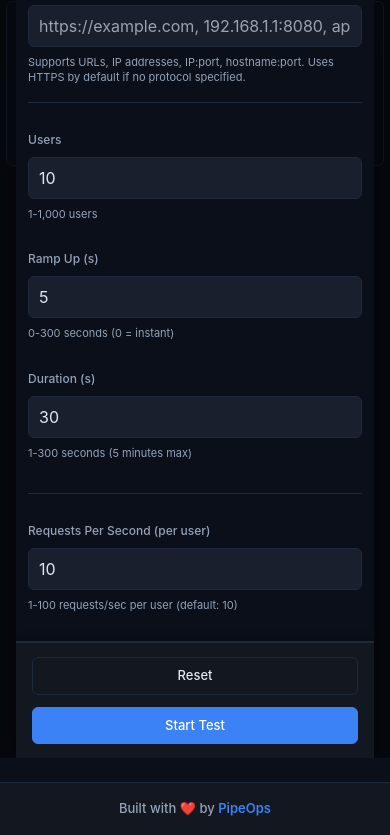
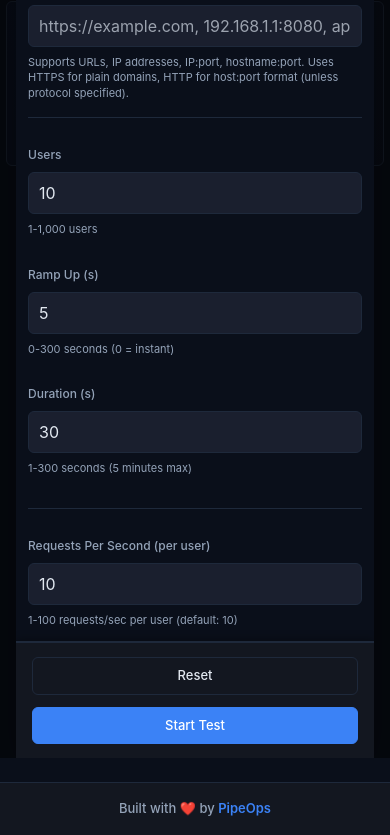
Before and after one commit to 9trocode/load-tester, a plain HTML site: page static/index.html in a window 390 px wide. Both pictures are taken after a click on the button "New Test". Shown: the part 86-921 px from the top of the page. Before the commit the page ends 844 px from the top, so only its background shows below. Drawn offline with nearby package versions, Linux system fonts and the light colour scheme; no server answers.

Commit message:
style: Improve comments and update stylesheet version in HTML file

```diff
--- a/static/app.js
+++ b/static/app.js
@@ -992,7 +992,13 @@ function normalizeUrl(url) {
     return url;
   }
 
-  // Add https:// by default
+  // If it contains a port (host:port format), use http://
+  // This is because explicit ports usually indicate custom setups (often HTTP)
+  if (url.match(/:\d+/)) {
+    return "http://" + url;
+  }
+
+  // For plain domains/IPs without ports, use https:// by default
   return "https://" + url;
 }
 
--- a/static/index.html
+++ b/static/index.html
@@ -73,7 +73,7 @@
                 },
             };
         </script>
-        <link rel="stylesheet" href="/static/style.css?v=2.3" />
+        <link rel="stylesheet" href="/static/style.css?v=2.4" />
         <script src="https://cdn.jsdelivr.net/npm/chart.js@4.4.0/dist/chart.umd.min.js"></script>
     </head>
     <body>
@@ -449,8 +449,9 @@
                                 />
                                 <div class="form-hint">
                                     Supports URLs, IP addresses, IP:port,
-                                    hostname:port. Uses HTTPS by default if no
-                                    protocol specified.
+                                    hostname:port. Uses HTTPS for plain domains,
+                                    HTTP for host:port format (unless protocol
+                                    specified).
                                 </div>
                             </div>
 
--- a/static/style.css
+++ b/static/style.css
@@ -1549,10 +1549,6 @@ select:focus {
 @media (max-width: 480px) {
     body {
         font-size: 12px;
-        position: fixed;
-        width: 100%;
-        height: 100%;
-        overflow: hidden;
     }
 
     .app-main {
```
